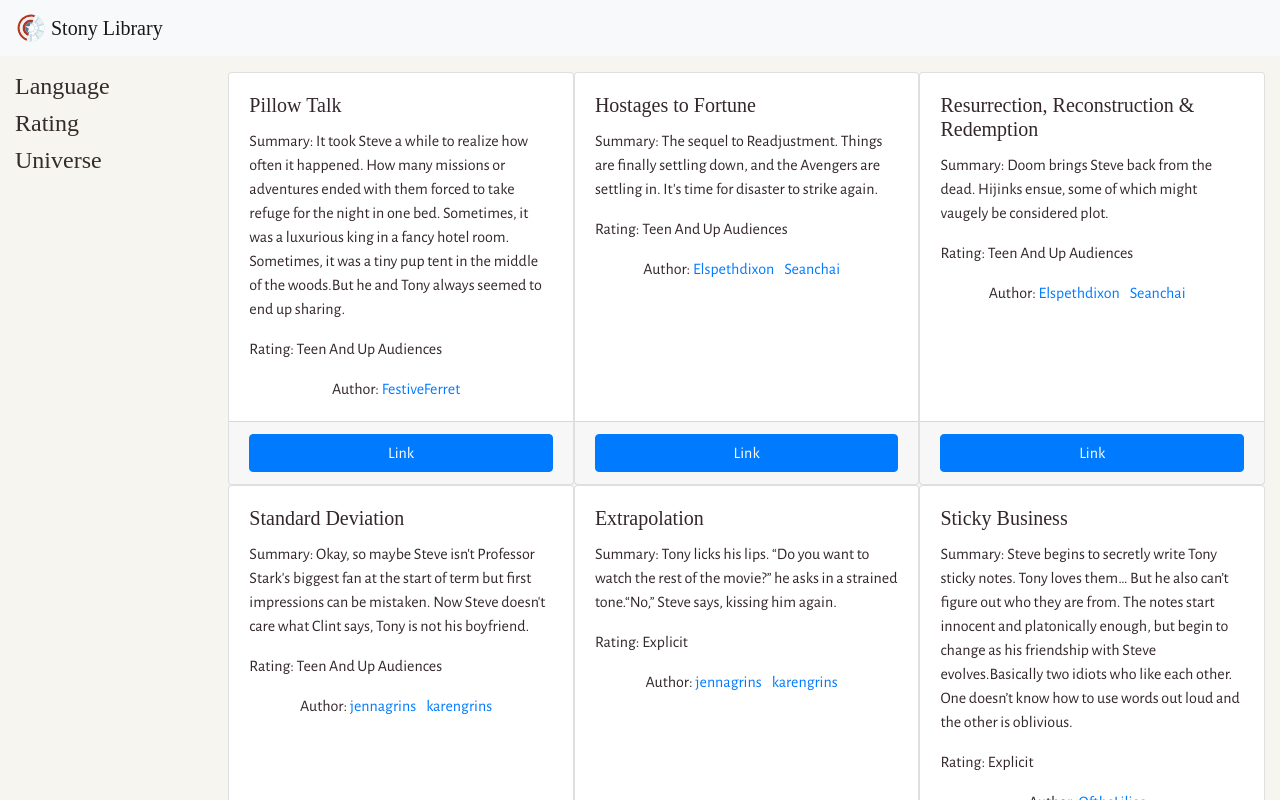
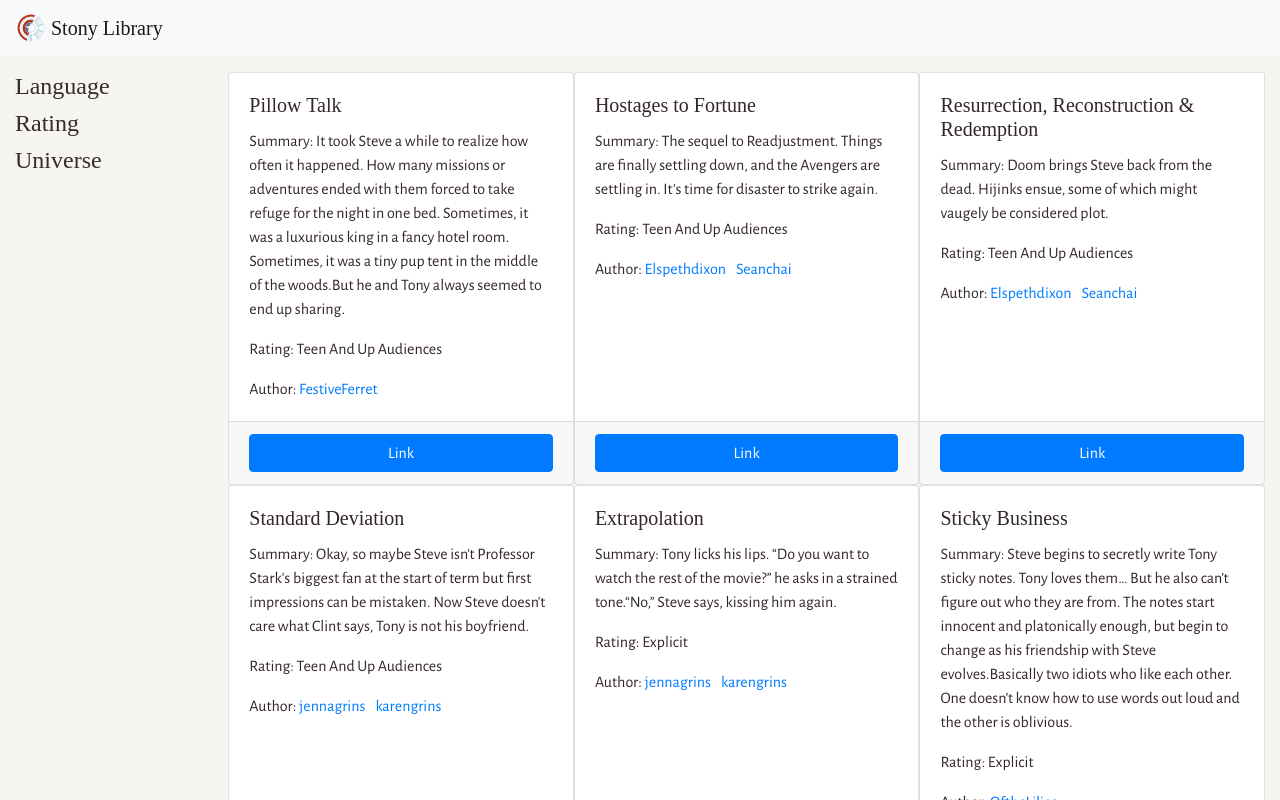
Before and after one commit to malditoprotozoo/stonylibrary, a React (Create React App) app: page /language/english in a window 1280 px wide. Shown: the top 800 px of the page. Built offline with nearby package versions, Linux system fonts and the light colour scheme; a web font is replaced by a local one.

Commit message:
changing containers of authors

```diff
--- a/src/components/Selector/SelectedFics.js
+++ b/src/components/Selector/SelectedFics.js
@@ -50,7 +50,7 @@ class SelectedFics extends Component {
                       <h5 className="card-title">{fic.title}</h5>
                       <p className="card-text"><span className="description">Summary: </span>{fic.summary}</p>
                       <p className="card-text"><span className="description">Rating: </span>{fic.rating}</p>
-                      <center> Author: {' '}
+                      <p className="card-text"><span className="description">Author: </span>
                       {
                         fic.authors.map((author, i) => {
                           return (
@@ -58,7 +58,7 @@ class SelectedFics extends Component {
                           );
                         })
                       }
-                      </center>
+                      </p>
                     </div>
                     <div className="card-footer">
                       <a target="_blank" href={'https://archiveofourown.org/works/' + fic.id} className="btn btn-primary">Link</a>
```
